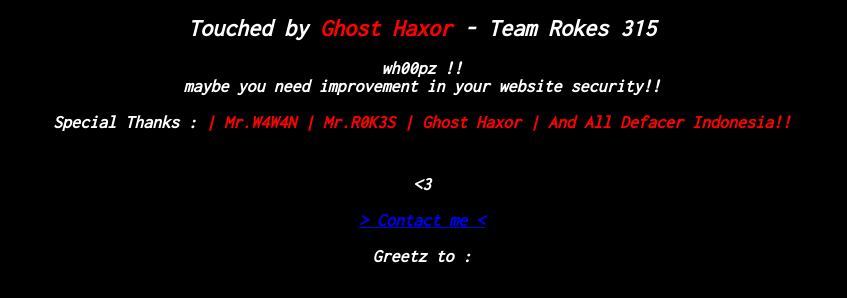
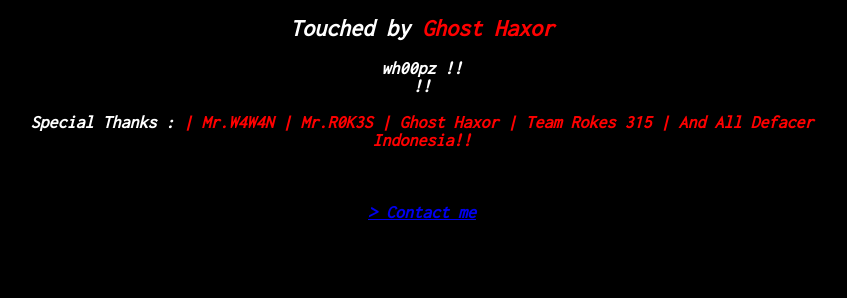
Before and after one commit to wawan507821/wawan507821.github.io, a plain HTML site: page wh.html in a window 1280 px wide. Shown: the part 502-800 px from the top of the page, without its empty margins (218-1065 px from the left). Drawn offline with Linux system fonts and the light colour scheme.

Commit message:
Update wh.html

```diff
--- a/wh.html
+++ b/wh.html
@@ -17,10 +17,10 @@
 <i><b>
 <font size="4" face="Inconsolata" color="white">r00t@GhostHaxor:~# ./wh00pz?!😡 <br></br>
 <img src="https://encrypted-tbn0.gstatic.com/images?q=tbn:ANd9GcTl1BIxmaqD40Bpk05i4pL-5bHGHS54tSyXBQ&usqp=CAU" width="550" height="300">
-<br></br><font size="5" face="Inconsolata" color="white">Touched by </font><font size="5" face="Inconsolata" color="red">Ghost Haxor</font><font size="5" face="Inconsolata" color="white"> - Team Rokes 315</font></br></br>
-<font size="4" face="Inconsolata" color="white">wh00pz !! <br>maybe you need improvement in your website security!!<br></br>
+<br></br><font size="5" face="Inconsolata" color="white">Touched by </font><font size="5" face="Inconsolata" color="red">Ghost Haxor</font><font size="5" face="Inconsolata" color="white"></font></br></br>
+<font size="4" face="Inconsolata" color="white">wh00pz !! <br>!!<br></br>
 <audio src="https://pomf2.lain.la/f/2807drfv.mp3" autoplay="autoplay" hidden="hidden"></audio>
 Special Thanks : <font face="Inconsolata" size="4" color="red">
-| Mr.W4W4N | Mr.R0K3S | Ghost Haxor | And All Defacer Indonesia!! </font></br></br>
+| Mr.W4W4N | Mr.R0K3S | Ghost Haxor | Team Rokes 315 | And All Defacer Indonesia!! </font></br></br>
 </html>
-  <font size="5" face="Inconsolata" color="red"><br> </font><3</br></br><a href="https://t.me/@vakumajaya">> Contact me < </a></br></br>Greetz to :</font> <br>
+  </br></br><a href="https://t.me/@vakumajaya">> Contact me </a></br></br>
```
